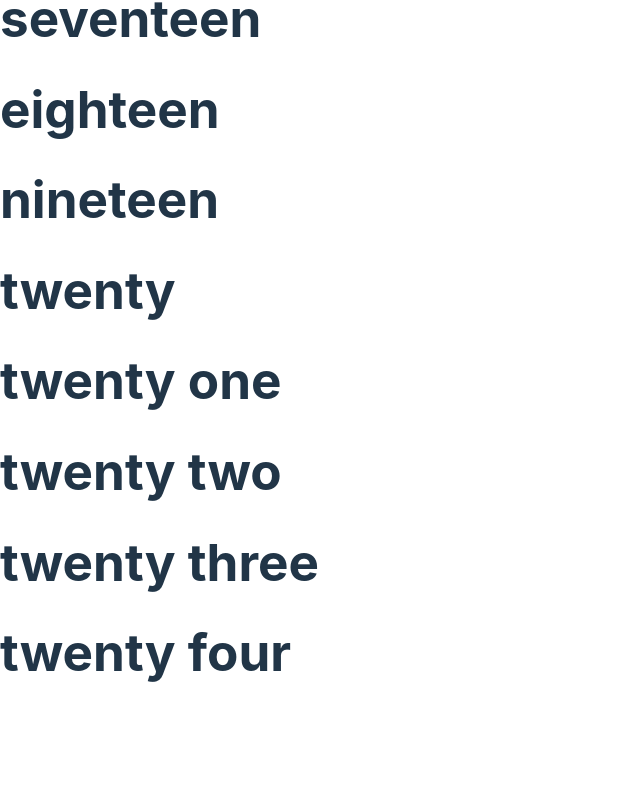
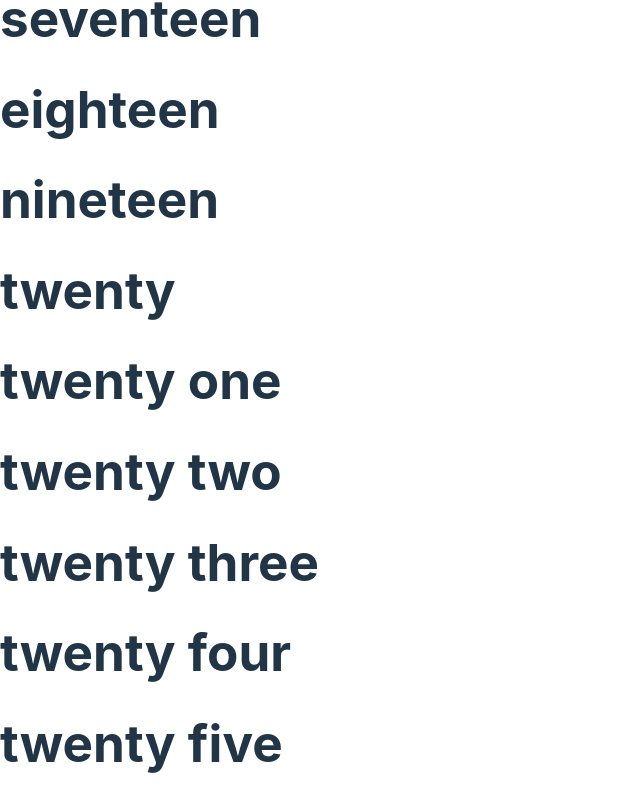
Before and after one commit to omor777/hook-form-practice, a React (Vite) app: page / in a window 1280 px wide. Shown: the part 1494-2300 px from the top of the page, without its empty margins (0-640 px from the left). Before the commit the page ends 2209 px from the top, so only its background shows below. Built offline with nearby package versions, Linux system fonts and the light colour scheme.

Commit message:
twenty five

```diff
--- a/src/App.jsx
+++ b/src/App.jsx
@@ -25,6 +25,7 @@ const App = () => {
       <h1>twenty two</h1>
       <h1>twenty three</h1>
       <h1>twenty four</h1>
+      <h1>twenty five</h1>
     </div>
   );
 };
```
